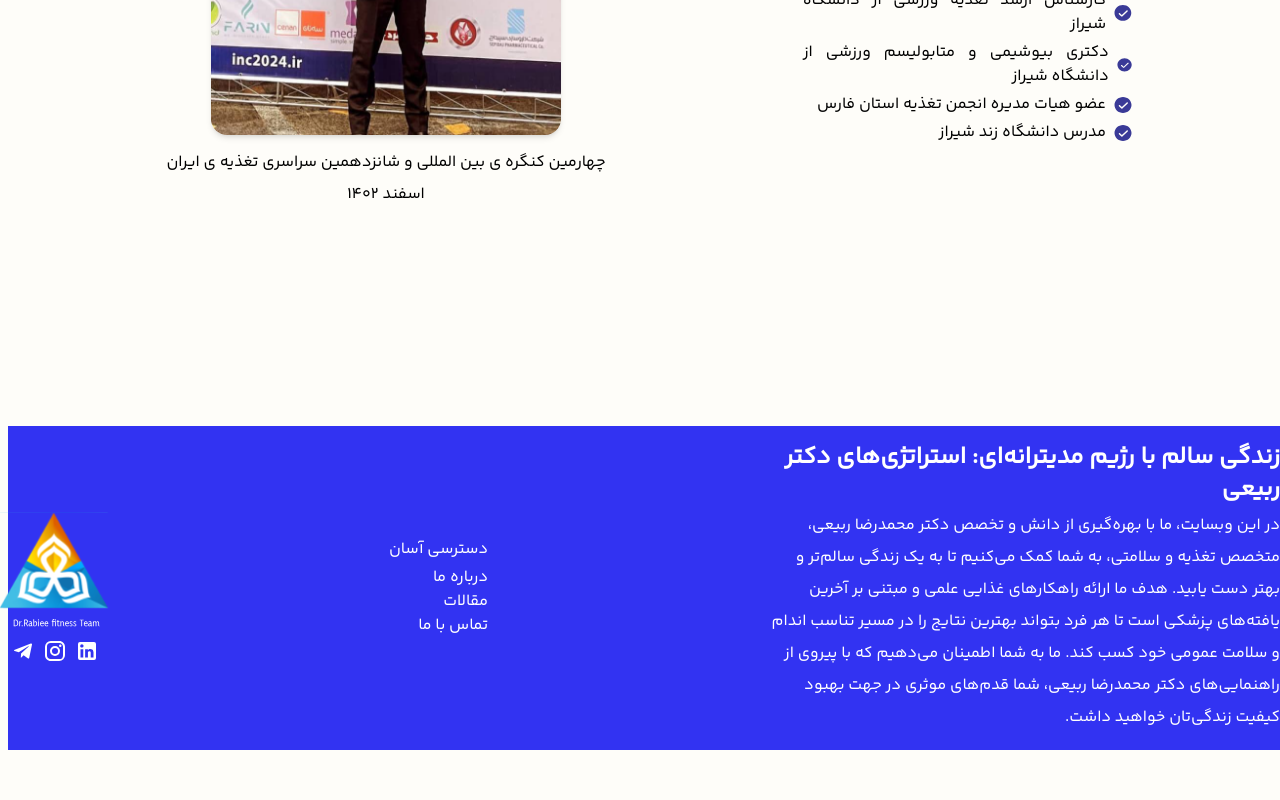
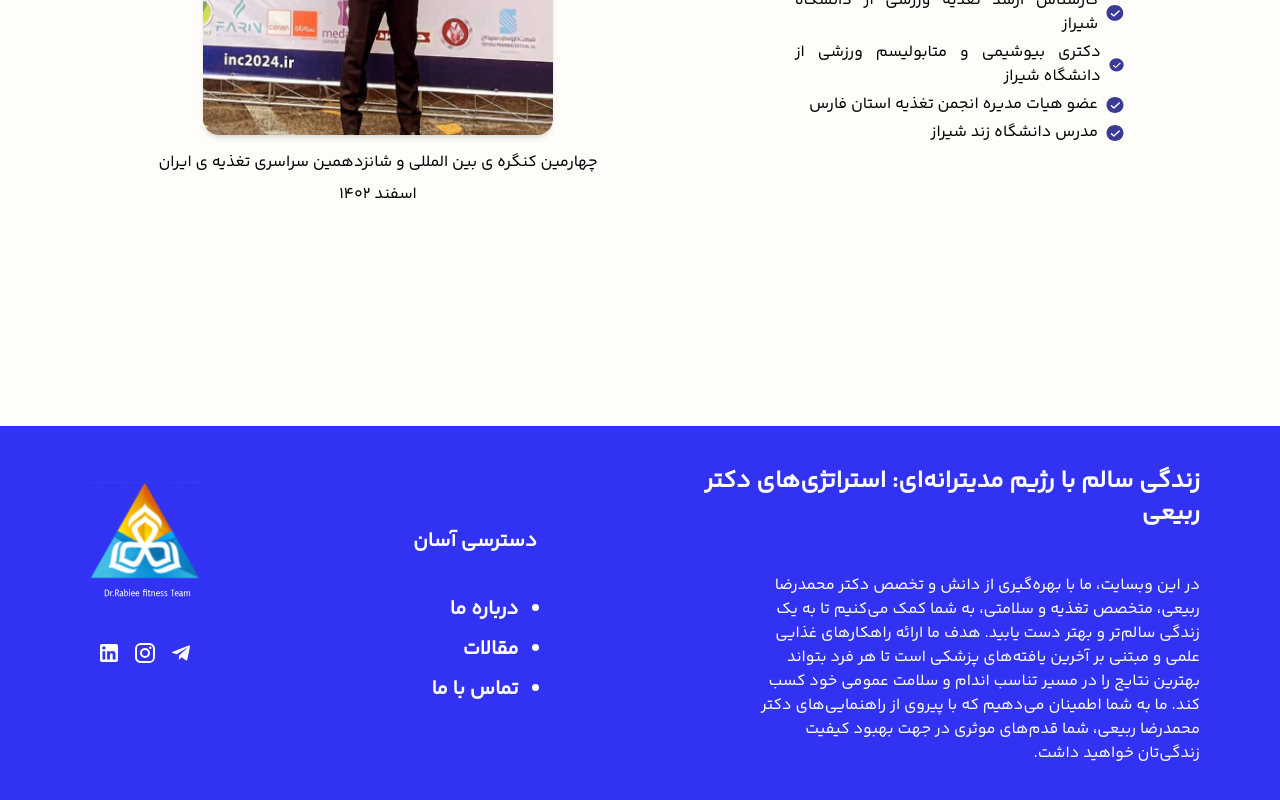
Before and after one commit to ParsaBordbar/Healthcare_Diet, a Next.js app in the folder client/: page / in a window 1280 px wide. Shown: the part 2653-3453 px from the top of the page. Before the commit the page ends 3403 px from the top, so only its background shows below. Built offline with nearby package versions, Linux system fonts and the light colour scheme.

Commit message:
Update Fotter in newLanding.

```diff
--- a/client/src/components/Dr_Rabiee_Landing_components/Footer.tsx
+++ b/client/src/components/Dr_Rabiee_Landing_components/Footer.tsx
@@ -7,36 +7,38 @@ import DrGroupLogo from "/public/images/logo-footer.svg"
 
 const Footer = () => {
   return (
-    <div className="bg-[#3233F2] text-white py-4">
-      <div className="container mx-2 flex justify-between items-center">
+    <div className="flex justify-center items-center bg-[#3233F2] text-white py-10">
+      <div className="container grid grid-cols-4 gap-10">
 
-      <div className="flex flex-col justify-center items-start text-right max-w-lg">
-          <h6 className="mb-1 font-extrabold text-2xl">
+        <div className="flex flex-col justify-start col-span-2">
+          <h6 className="mb-1 font-extrabold text-2xl pb-10 ps-20">
             زندگی سالم با رژیم مدیترانه‌ای: استراتژی‌های دکتر ربیعی
           </h6>
-          <p className="leading-loose">
+          <p className="text-right px-20">
             در این وبسایت، ما با بهره‌گیری از دانش و تخصص دکتر محمدرضا ربیعی، متخصص تغذیه و سلامتی، به شما کمک می‌کنیم تا به یک زندگی سالم‌تر و بهتر دست یابید. هدف ما ارائه راهکارهای غذایی علمی و مبتنی بر آخرین یافته‌های پزشکی است تا هر فرد بتواند بهترین نتایج را در مسیر تناسب اندام و سلامت عمومی خود کسب کند. ما به شما اطمینان می‌دهیم که با پیروی از راهنمایی‌های دکتر محمدرضا ربیعی، شما قدم‌های موثری در جهت بهبود کیفیت زندگی‌تان خواهید داشت.
           </p>
         </div>
 
-        <div className="flex flex-col justify-center items-start text-right">
-          <h6 className=" mb-1">دسترسی آسان</h6>
-          <p className="">درباره ما</p>
-          <p className="">مقالات</p>
-          <p className="">تماس با ما</p>
+        <div className="flex flex-col justify-center items-center text-right col-span-1">
+          <h6 className="text-xl font-extrabold mb-10">دسترسی آسان</h6>
+          <ul className="flex flex-col gap-3">
+            <li className="text-xl font-extrabold list-disc">درباره ما</li>
+            <li className="text-xl font-extrabold list-disc">مقالات</li>
+            <li className="text-xl font-extrabold list-disc">تماس با ما</li>
+          </ul>
         </div>
 
-        <div className="flex flex-col items-center text-center">
+        <div className="flex flex-col items-center text-center col-span-1 mt-4">
           <DrGroupLogo />
-          <div className="flex gap-2 mt-2">
+          <div className="flex gap-3 mt-10">
             <a href="#" className="text-white">
-              <LinkedInIcon />
+              <TelegramIcon/>
             </a>
             <a href="#" className="text-white">
               <InstagramIcon />
             </a>
             <a href="#" className="text-white">
-              <TelegramIcon />
+              <LinkedInIcon />
             </a>
           </div>
         </div>
```
